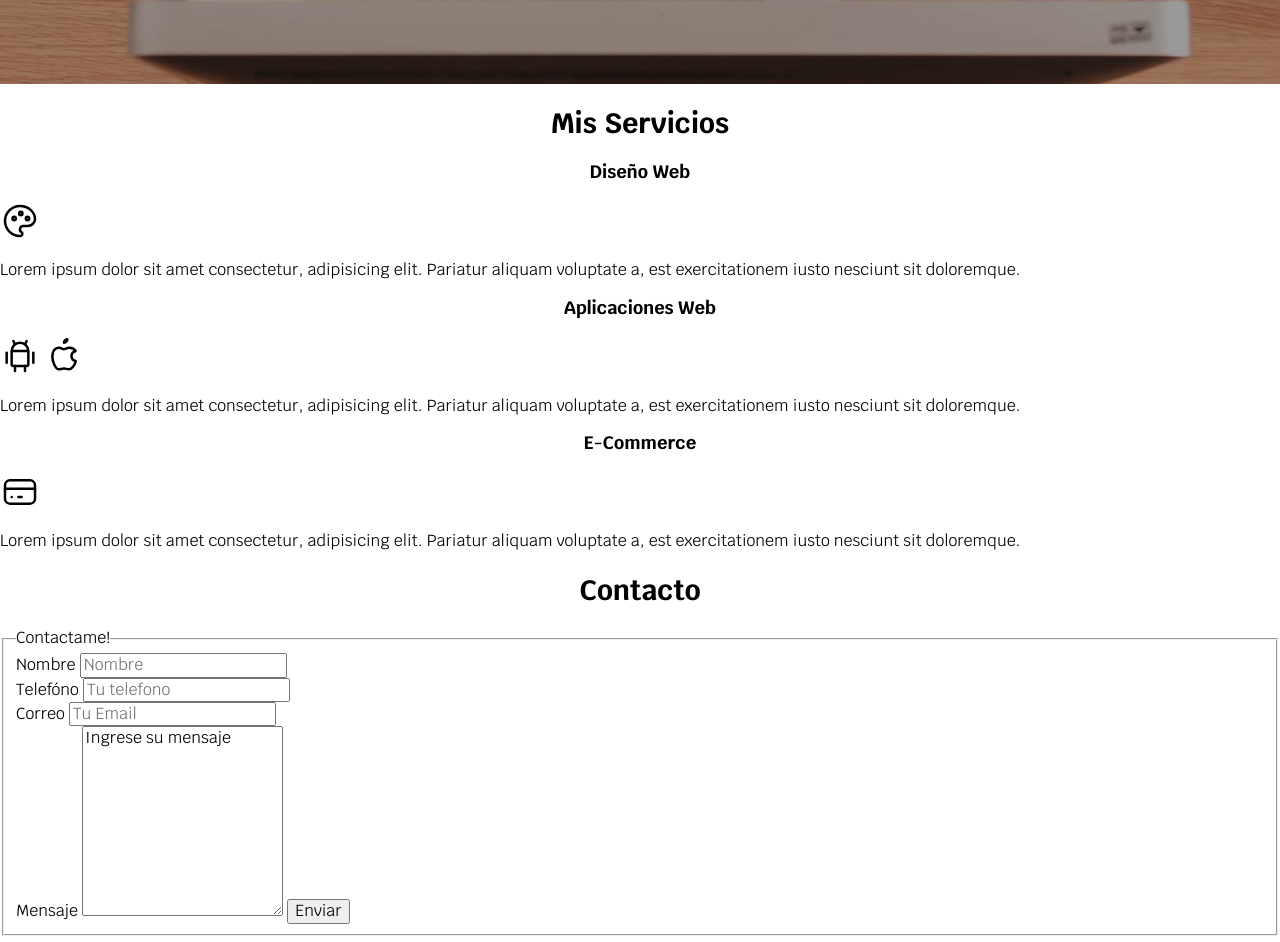
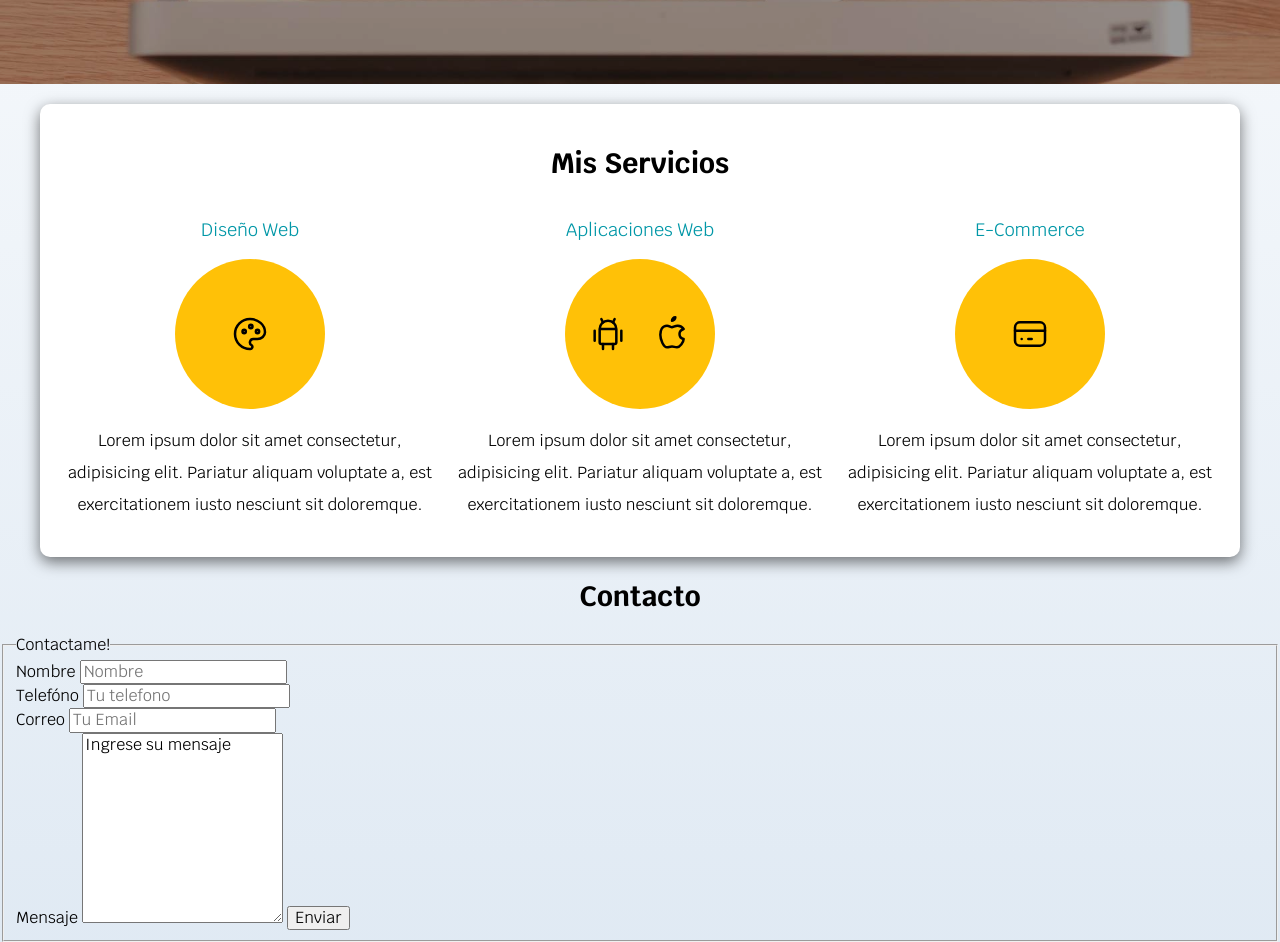
Before and after one commit to dhdiego/home-freelancer-simple, a plain HTML site: page index.html in a window 1280 px wide. Shown: the part 504-1446 px from the top of the page. Drawn offline with Linux system fonts and the light colour scheme.

Commit message:
creacion del main

```diff
--- a/css/styles.css
+++ b/css/styles.css
@@ -4,7 +4,7 @@
     --primario: #ffc107;
     --secundario: #0097a7;
     --gris: #757575;
-
+    --grisClaro: #dfe9f3;
 
     --fuentePrincipal: 3.8rem;
 
@@ -23,6 +23,7 @@ html {
 body {
     font-size: 16px;
     font-family:'Krub', sans-serif;
+    background-image: linear-gradient(to top, var(--grisClaro) 0%, var(--blanco) 100% );
 }
 
 h1 {
@@ -73,6 +74,15 @@ h1,h2,h3 {
     }
 }
 
+.sombra {
+
+box-shadow: 0px 5px 15px 0px rgba(0,0,0,0.54);
+background-color: var(--blanco);
+padding: 2rem;
+border-radius: 1rem;
+
+}
+
 .nav-bg {
     background-color: var(--secundario);
 
@@ -115,7 +125,7 @@ h1,h2,h3 {
     background-repeat: no-repeat;
     background-size: cover;
     height: 45rem;
-
+    margin-bottom: 2rem;
     position: relative;
 }
 
@@ -142,3 +152,43 @@ h1,h2,h3 {
     display: flex;
     align-items: flex-end;
 }
+
+@media (min-width: 768px) {
+    .servicios {
+        display: grid;
+        grid-template-columns: repeat(3, 1fr);
+        gap: 1rem;
+    }
+
+}
+
+.servicios {
+    /* text-align: center; */
+}
+
+.servicio {
+    display: flex;
+    flex-direction: column;
+    align-items: center;
+
+}
+
+.servicio h3 {
+color: var(--secundario);
+font-weight: normal;
+}
+
+.servicio p {
+    line-height: 2;
+    text-align: center;
+}
+
+.servicios .iconos {
+    height: 15rem;
+    width: 15rem;
+    background-color: var(--primario);
+    border-radius: 50%;
+    display: flex;
+    justify-content: space-evenly;
+    align-items: center;
+}
--- a/index.html
+++ b/index.html
@@ -51,13 +51,16 @@
     </section>
 
 
-    <main>
+    <main class="contenedor sombra">
 
         <h2>Mis Servicios</h2>
 
-        <section>
+        <div class="servicios">
+
+        <section class="servicio">
 
             <h3>Diseño Web</h3>
+            <div class="iconos">
             <svg xmlns="http://www.w3.org/2000/svg" class="icon icon-tabler icon-tabler-palette" width="40" height="40" viewBox="0 0 24 24" stroke-width="1.5" stroke="#000000" fill="none" stroke-linecap="round" stroke-linejoin="round">
                 <path stroke="none" d="M0 0h24v24H0z" fill="none"/>
                 <path d="M12 21a9 9 0 0 1 0 -18c4.97 0 9 3.582 9 8c0 1.06 -.474 2.078 -1.318 2.828c-.844 .75 -1.989 1.172 -3.182 1.172h-2.5a2 2 0 0 0 -1 3.75a1.3 1.3 0 0 1 -1 2.25" />
@@ -65,13 +68,15 @@
                 <path d="M12.5 7.5m-1 0a1 1 0 1 0 2 0a1 1 0 1 0 -2 0" />
                 <path d="M16.5 10.5m-1 0a1 1 0 1 0 2 0a1 1 0 1 0 -2 0" />
               </svg>
+            </div>
             <p>Lorem ipsum dolor sit amet consectetur, adipisicing elit. Pariatur aliquam voluptate a, est
                 exercitationem
                 iusto nesciunt sit doloremque.</p>
         </section>
 
-        <section>
+        <section class="servicio">
             <h3>Aplicaciones Web</h3>
+            <div class="iconos">
             <svg xmlns="http://www.w3.org/2000/svg" class="icon icon-tabler icon-tabler-brand-android" width="40" height="40" viewBox="0 0 24 24" stroke-width="1.5" stroke="#000000" fill="none" stroke-linecap="round" stroke-linejoin="round">
                 <path stroke="none" d="M0 0h24v24H0z" fill="none"/>
                 <path d="M4 10l0 6" />
@@ -87,13 +92,15 @@
                 <path d="M9 7c-3 0 -4 3 -4 5.5c0 3 2 7.5 4 7.5c1.088 -.046 1.679 -.5 3 -.5c1.312 0 1.5 .5 3 .5s4 -3 4 -5c-.028 -.01 -2.472 -.403 -2.5 -3c-.019 -2.17 2.416 -2.954 2.5 -3c-1.023 -1.492 -2.951 -1.963 -3.5 -2c-1.433 -.111 -2.83 1 -3.5 1c-.68 0 -1.9 -1 -3 -1z" />
                 <path d="M12 4a2 2 0 0 0 2 -2a2 2 0 0 0 -2 2" />
               </svg>
+            </div>
             <p>Lorem ipsum dolor sit amet consectetur, adipisicing elit. Pariatur aliquam voluptate a, est
                 exercitationem
                 iusto nesciunt sit doloremque.</p>
         </section>
 
-        <section>
+        <section class="servicio">
             <h3>E-Commerce</h3>
+            <div class="iconos">
             <svg xmlns="http://www.w3.org/2000/svg" class="icon icon-tabler icon-tabler-credit-card" width="40" height="40" viewBox="0 0 24 24" stroke-width="1.5" stroke="#000000" fill="none" stroke-linecap="round" stroke-linejoin="round">
                 <path stroke="none" d="M0 0h24v24H0z" fill="none"/>
                 <path d="M3 5m0 3a3 3 0 0 1 3 -3h12a3 3 0 0 1 3 3v8a3 3 0 0 1 -3 3h-12a3 3 0 0 1 -3 -3z" />
@@ -101,11 +108,12 @@
                 <path d="M7 15l.01 0" />
                 <path d="M11 15l2 0" />
               </svg>
+            </div>
             <p>Lorem ipsum dolor sit amet consectetur, adipisicing elit. Pariatur aliquam voluptate a, est
                 exercitationem
                 iusto nesciunt sit doloremque.</p>
         </section>
-
+    </div>
 
     </main>
 
```
